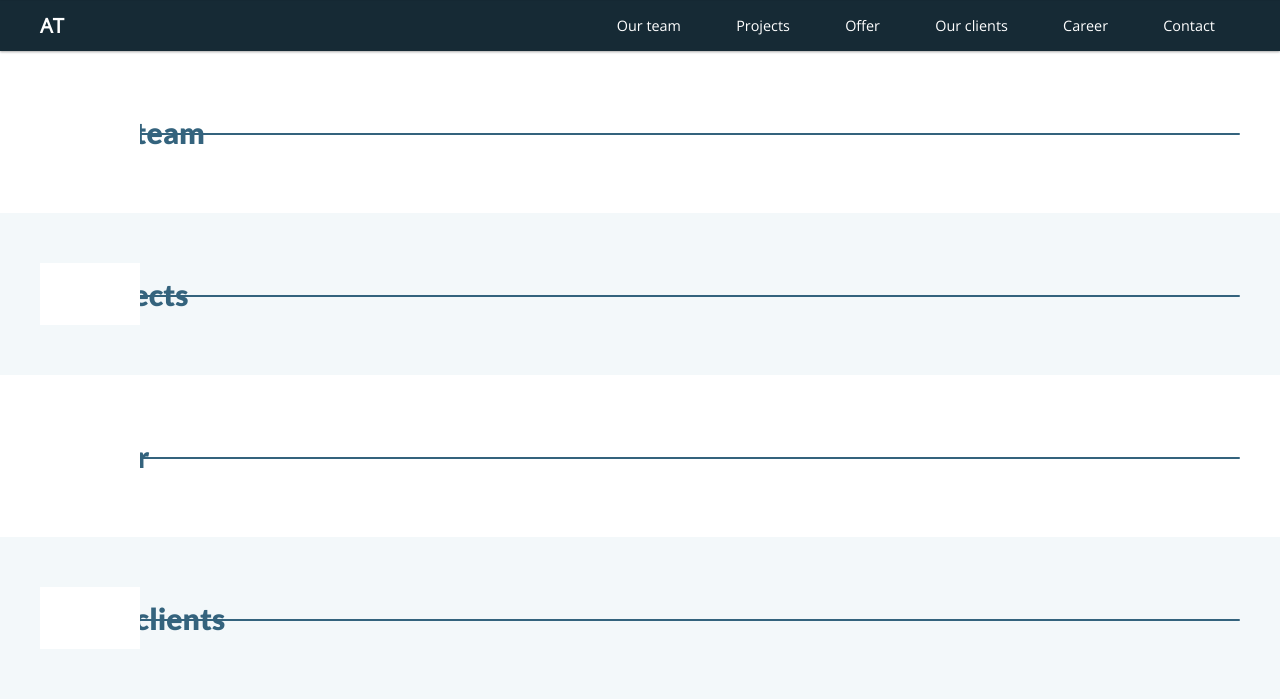
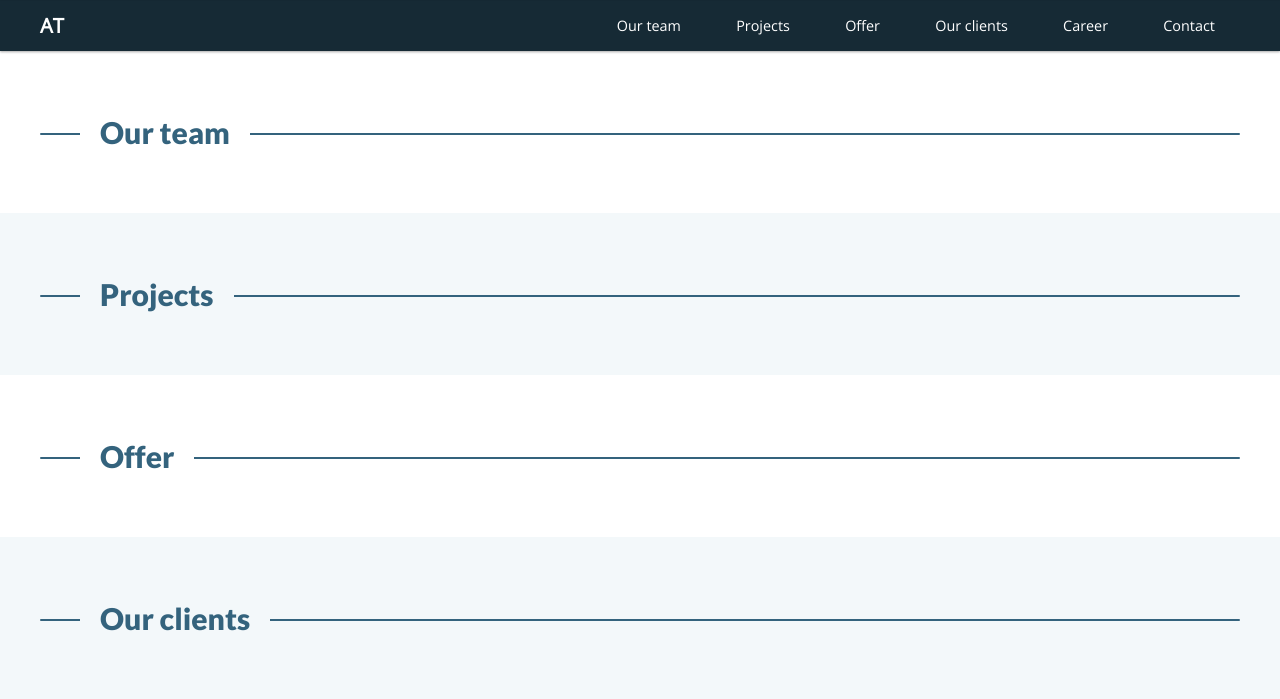
Before and after one commit to oskarbarcz/archi-tektur-pl-website, a Symfony app: template assets/templates/landing/index.html.twig in a window 1280 px wide. Shown: the part 635-1334 px from the top of the page. Run offline with Twig, Linux system fonts and the light colour scheme; the template is opened without the code that fills it, so the values that code supplies are empty; style sheets or scripts are compiled from the project's sources; some libraries are stand-ins or nearby versions.

Commit message:
Add sections title more handy and graceful design

```diff
--- a/assets/styles/domain/landing/components/_navigation.sass
+++ b/assets/styles/domain/landing/components/_navigation.sass
@@ -2,7 +2,7 @@
   position: sticky
   top: 0
   background: $color-dark
-  z-index: 10
+  z-index: 100
   @include shadow(1)
   &__limiter
     max-width: 1400px
--- a/assets/styles/domain/landing/components/_title-box.sass
+++ b/assets/styles/domain/landing/components/_title-box.sass
@@ -2,31 +2,36 @@
   width: 100%
   position: relative
   &::before
+    // line
     content: ''
     width: 100%
     height: 2px
     background: lighten($color-dark, 20)
     position: absolute
     top: 32px
-    z-index: 0
+    z-index: 1
     border-radius: 1px
     left: 0
   &__text
+    position: relative
     font-weight: 700
     font-size: 1.5em
-    padding: 10px 15px
-    margin: 0 20px
+    padding: 10px 20px
+    margin: 0 40px
     display: inline-block
     font-family: $title-font-stack
     color: lighten($color-dark, 20)
-    width: auto
-    z-index: 30
-    &::before
-      z-index: 29
-      width: 100px
+    z-index: 10
+    background: white
+    &--color
+      background: lighten($color-dark, 82)
+    &::after
+      // white background
+      z-index: -1
+      width: 100%
       height: 100%
       position: absolute
       left: 0
       top: 0
       content: ''
-      background: white
+      background: inherit
--- a/assets/templates/landing/components/_navigation.html.twig
+++ b/assets/templates/landing/components/_navigation.html.twig
@@ -3,12 +3,12 @@
         <span class="navigation__logo" style="color: white; font-weight: bold">AT</span>
         <ul class="navigation__links">
             <li class="navigation__element">
-                <a class="navigation__link" href="">Our team</a>
-                <a class="navigation__link" href="">Projects</a>
-                <a class="navigation__link" href="">Offer</a>
-                <a class="navigation__link" href="">Our clients</a>
-                <a class="navigation__link" href="">Career</a>
-                <a class="navigation__link" href="">Contact</a>
+                <a class="navigation__link" href="#our-team">Our team</a>
+                <a class="navigation__link" href="#projects">Projects</a>
+                <a class="navigation__link" href="#offer">Offer</a>
+                <a class="navigation__link" href="#our-clients">Our clients</a>
+                <a class="navigation__link" href="#career">Career</a>
+                <a class="navigation__link" href="#contact">Contact</a>
             </li>
         </ul>
     </div>
--- a/assets/templates/landing/index.html.twig
+++ b/assets/templates/landing/index.html.twig
@@ -2,31 +2,31 @@
 {% block body %}
     {% include 'landing/components/_heading.html.twig' %}
     {% include 'landing/components/_navigation.html.twig' %}
-    <section class="container">
+    <section class="container" id="our-team">
         <div class="container__limiter section">
             <div class="title-box">
                 <h2 class="title-box__text">Our team</h2>
             </div>
         </div>
     </section>
-    <section class="container">
+    <section class="container" id="projects">
         <div class="container__limiter section">
             <div class="title-box">
-                <h2 class="title-box__text">Projects</h2>
+                <h2 class="title-box__text title-box__text--color">Projects</h2>
             </div>
         </div>
     </section>
-    <section class="container">
+    <section class="container" id="offer">
         <div class="container__limiter section">
             <div class="title-box">
                 <h2 class="title-box__text">Offer</h2>
             </div>
         </div>
     </section>
-    <section class="container">
+    <section class="container" id="our-clients">
         <div class="container__limiter section">
             <div class="title-box">
-                <h2 class="title-box__text">Our clients</h2>
+                <h2 class="title-box__text title-box__text--color">Our clients</h2>
             </div>
         </div>
     </section>
```
